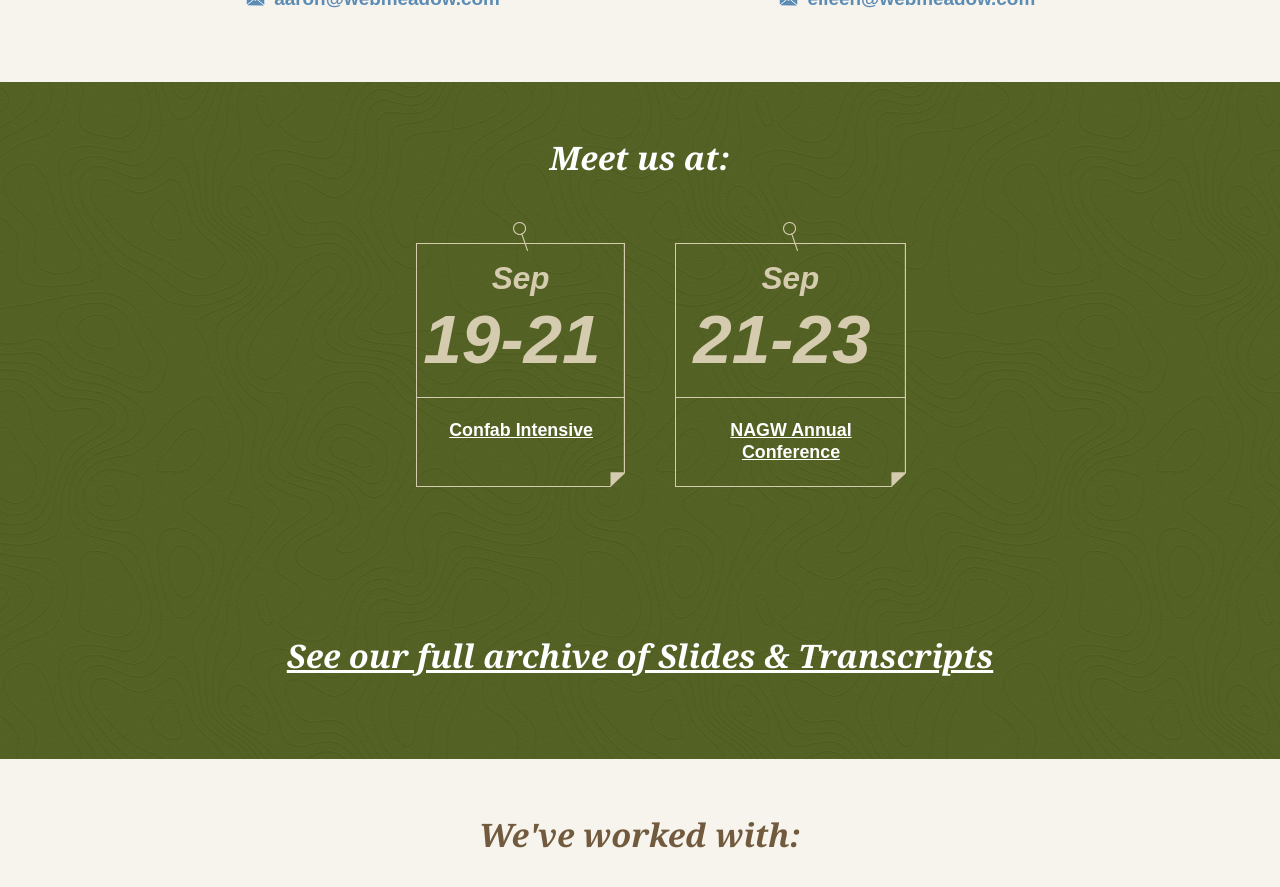
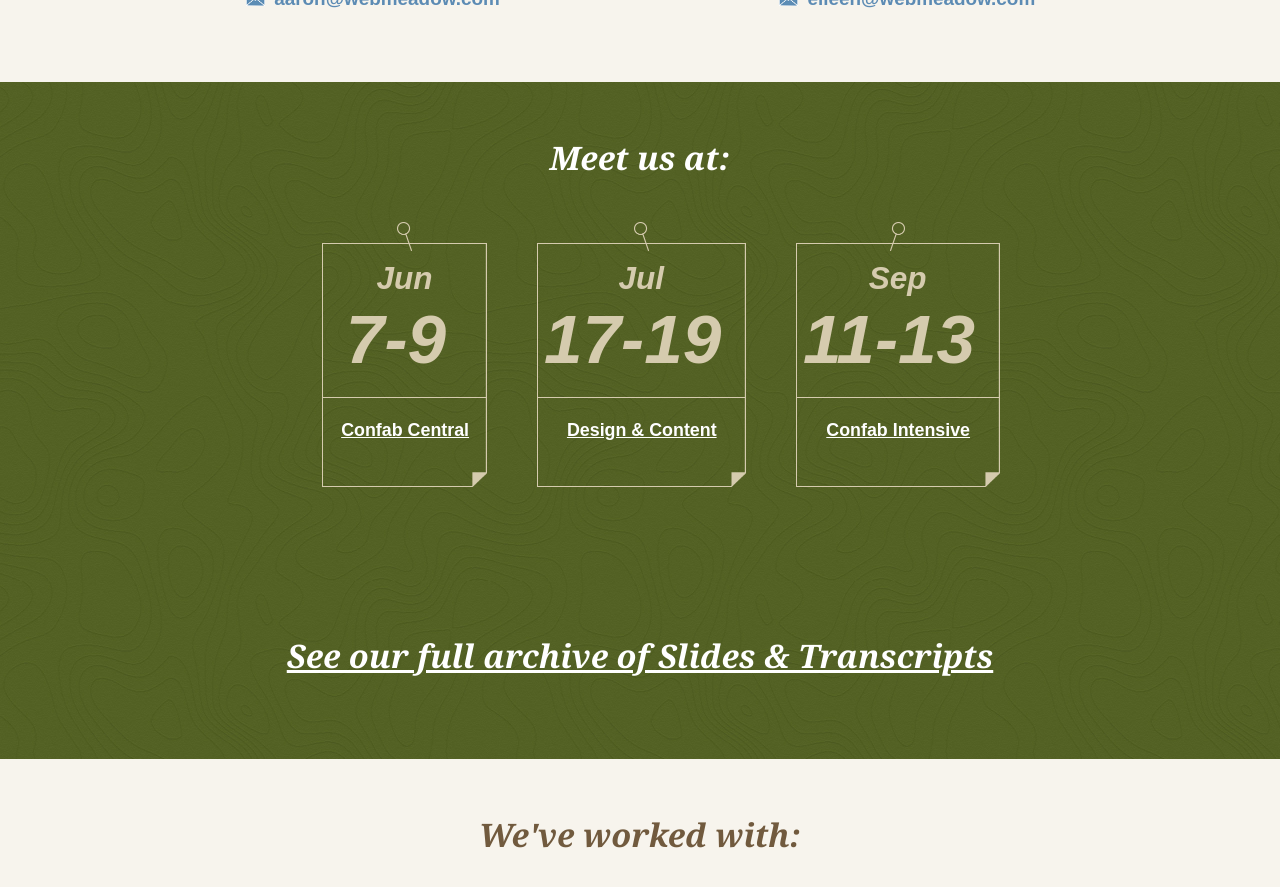
Before and after one commit to webmeadow/webmeadow, a Jekyll site: the page built from index.html, in a window 1280 px wide and 900 px high, scrolled down 2140 px. Shown: the top 887 px of the window. Built offline with Jekyll 4.4.1, drawn with Linux system fonts in a browser that asks for light colours.

Commit message:
2017 dates

```diff
--- a/_data/current_conferences.yml
+++ b/_data/current_conferences.yml
@@ -1,9 +1,14 @@
+- name: Confab Central
+  month: Jun
+  day: 7-9
+  url: http://confabevents.com/events/central-2017
+
+- name: Design & Content
+  month: Jul
+  day: 17-19
+  url: http://designcontentconf.com/
+
 - name: Confab Intensive
   month: Sep
-  day: 19-21
-  url: http://confabevents.com/events/intensive/2016/
-
-- name: NAGW Annual Conference
-  month: Sep
-  day: 21-23
-  url: http://nagw.org/conference/2016
+  day: 11-13
+  url: http://confabevents.com/events/intensive-2017
--- a/_posts/2014-07-24-enhance-responsive-process.markdown
+++ b/_posts/2014-07-24-enhance-responsive-process.markdown
@@ -127,10 +127,9 @@
 
 There are a couple of things to remember, if you take that path.
 
-1.  Show content by default, then hide it with JavaScript. That way if the JS loading freaks out, the content is still there. If you hide it with a display:none in the CSS and rely on the JS to change that, there’s no way for a broken JS person to get to the content.
-2.  The whole page is still being loaded (pictures, text, etc). Be mindful of page weight. Just because you don’t see it doesn’t mean it’s not being downloaded.
+1.  Show content by default, then hide it with JavaScript. That way if the JS loading freaks out, the content is still there. If you hide it with a display:none in the CSS and rely on the JS to change that, there’s no way for a broken JS person to get to the content. The whole page is still being loaded (pictures, text, etc). Be mindful of page weight. Just because you don’t see it doesn’t mean it’s not being downloaded.
 
-#2: Truncation. Something like: where you normally display the whole teaser, show just the title on a small screen. If you’re going to truncate, make sure content structure and editorial decisions support truncation.
+2. Truncation. Something like: where you normally display the whole teaser, show just the title on a small screen. If you’re going to truncate, make sure content structure and editorial decisions support truncation.
 
 In a full teaser, these titles are cute and funny. But by themselves?? This first one [“Spring for a Party!”] is uselessly vague, and the second [“Colorful Rubber Orbs of Joy”] is straight-up creepy.
 
--- a/_posts/2016-09-01-coaching-success.markdown
+++ b/_posts/2016-09-01-coaching-success.markdown
@@ -251,9 +251,7 @@
 
 ![tweet from Lin-Manuel Miranda: “The hustle that gets you there doesn’t always serve you when you’re at the summit.”](/images/presentations/coaching_slides/slide_images.025.jpeg)
 
-Step 1, unfortunately, is that we have to look inside ourselves, to see how we got here. I’m sorry, I know many of us would prefer to skip this step, it can be – gross, in there. But we need to look, and pay attention to, all the great qualities that led us here – drive, and organization, and imagination –
-
-and also look at some of the less savory elements that got us here: competitiveness, and fear, and the need to be liked.
+Step 1, unfortunately, is that we have to look inside ourselves, to see how we got here. I’m sorry, I know many of us would prefer to skip this step, it can be – gross, in there. But we need to look, and pay attention to, all the great qualities that led us here – drive, and organization, and imagination – and also look at some of the less savory elements that got us here: competitiveness, and fear, and the need to be liked.
 
 Dig in, a little bit, on the parts of ourselves that we are feeding when we’re in complete control of a project.
 
```
